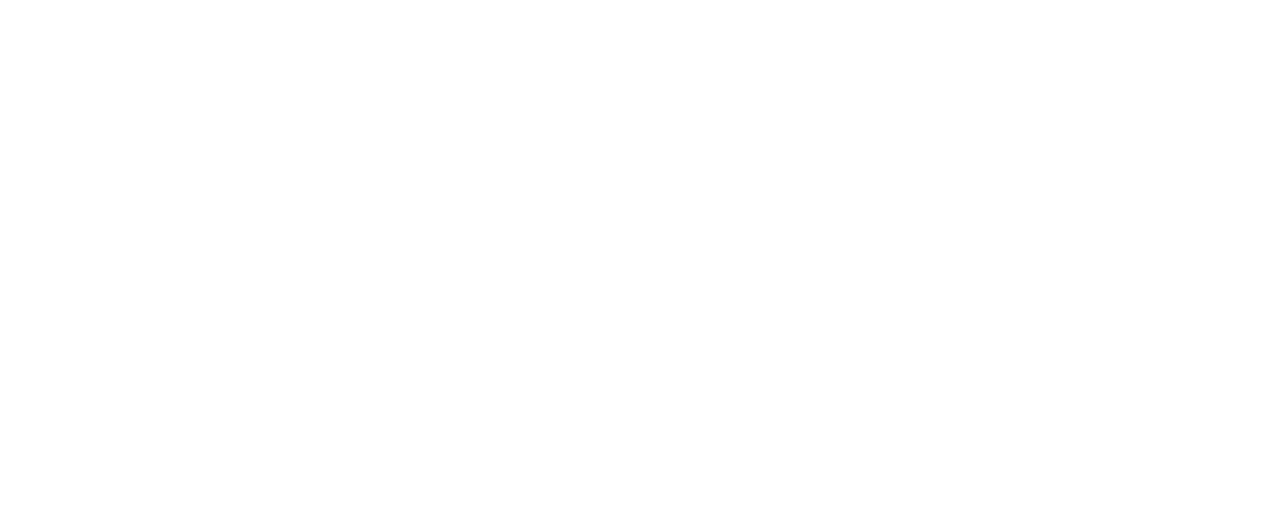
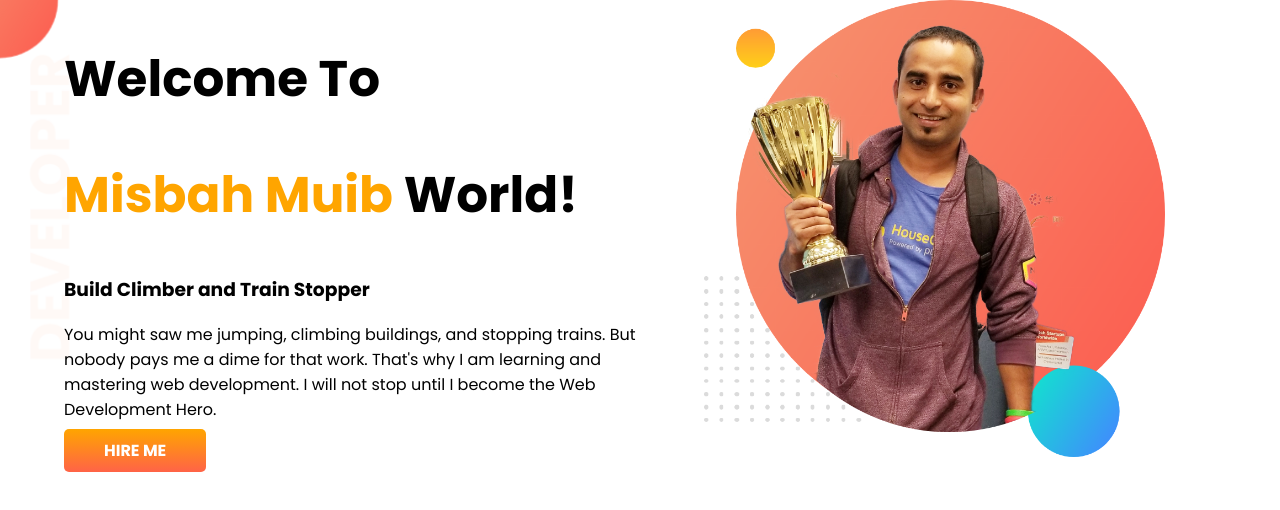
Before and after one commit to MisbahMuib/developer-portfolio, a plain HTML site: page index.html in a window 1280 px wide. Drawn offline with Linux system fonts and the light colour scheme.

Commit message:
top-banner added

```diff
--- a/index.html
+++ b/index.html
@@ -1,12 +1,48 @@
 <!DOCTYPE html>
 <html lang="en">
+
 <head>
     <meta charset="UTF-8">
     <meta http-equiv="X-UA-Compatible" content="IE=edge">
     <meta name="viewport" content="width=device-width, initial-scale=1.0">
     <title>Muib Portfolio</title>
+    <link rel="preconnect" href="https://fonts.googleapis.com">
+    <link rel="preconnect" href="https://fonts.gstatic.com" crossorigin>
+    <link
+        href="https://fonts.googleapis.com/css2?family=Poppins:ital,wght@0,100;0,200;0,300;0,400;0,500;0,600;0,700;0,800;0,900;1,100;1,200;1,300;1,400;1,500;1,600;1,700;1,800;1,900&display=swap"
+        rel="stylesheet">
+    <link rel="stylesheet" href="style.css">
 </head>
+
 <body>
+    <section class="top-banner">
+        <div class="half-width">
+            <h1>Welcome To</h1>
+            <h1><span class="orange-colour">Misbah Muib</span> World!</h1>
+            <h3>Build Climber and Train Stopper</h3>
+            <p>You might saw me jumping, climbing buildings, and stopping trains. But nobody pays me a dime for that
+                work. That's why I am learning and mastering web development. I will not stop until I become the Web
+                Development Hero.</p>
+            <a class="link-button" target="_blank" href="https://www.linkedin.com/in/misbah-uddin-muib-782343175/">HIRE
+                ME</a>
+        </div>
+
+        <div class="half-width">
+            <img src="images/jhankar.png" alt="">
+        </div>
+    </section>
+
+
+
+
+
+
+
+
+
+
+
 
 </body>
+
 </html>
--- a/style.css
+++ b/style.css
@@ -0,0 +1,32 @@
+body{
+    font-family: 'Poppins', sans-serif;
+    margin:0;
+}
+h1{
+    font-size: 50px;
+}
+.orange-colour{
+    color: orange;
+}
+section{
+    display: flex;
+}
+.half-width{
+    width: 50%;
+    padding-left: 5%;
+}
+.half-width img{
+    width: 80%;
+}
+.link-button{
+    text-decoration: none;
+    color: white;
+    background-image: linear-gradient(orange,tomato);
+    font-weight: 700;
+    padding: 10px 40px;
+    border-radius: 5px;
+}
+.top-banner{
+    background-image: url(images/top-banner.png);
+    background-repeat: no-repeat;
+}
```
Also changed, not shown: images/dream-bg.png (added), images/exp-bg.png (added), images/jhankar.png (added), images/jhankar2.png (added), images/my-bg.png (added), images/my-bg2.png (added), images/top-banner.png (added).
